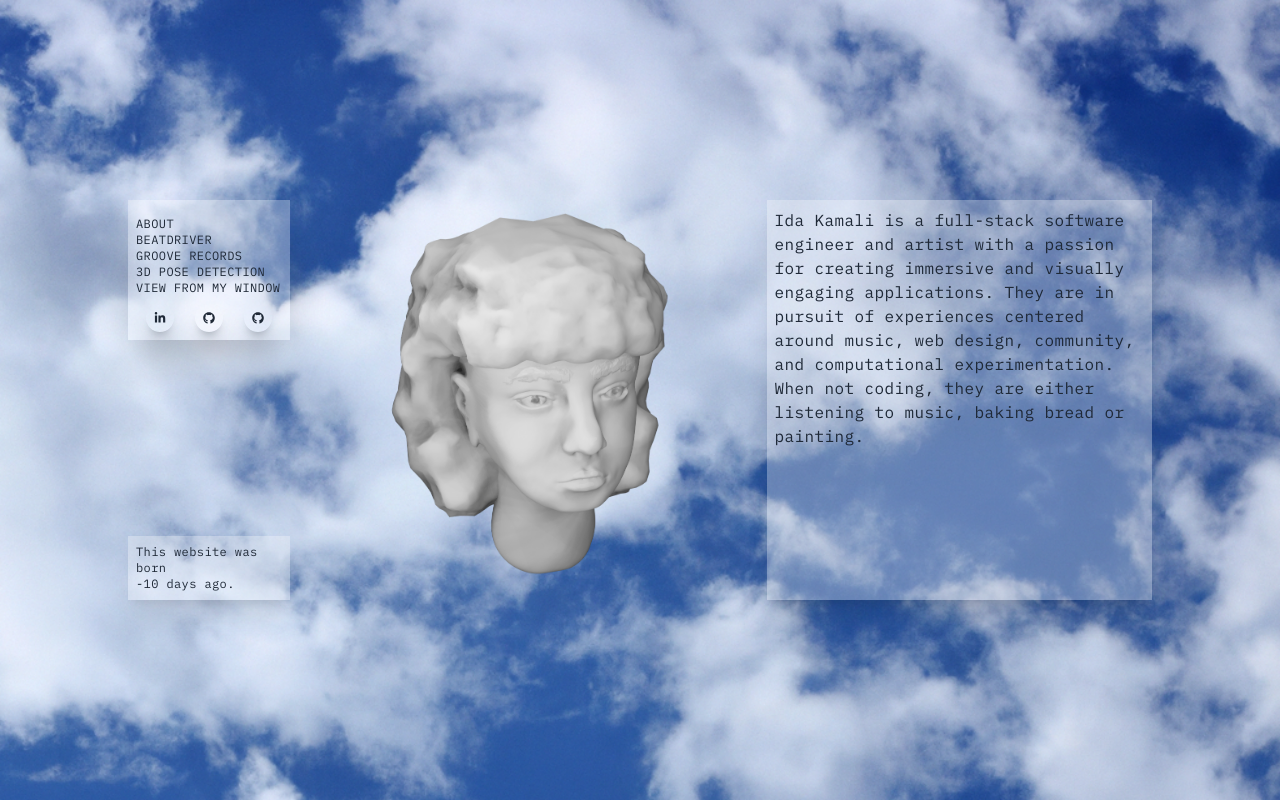
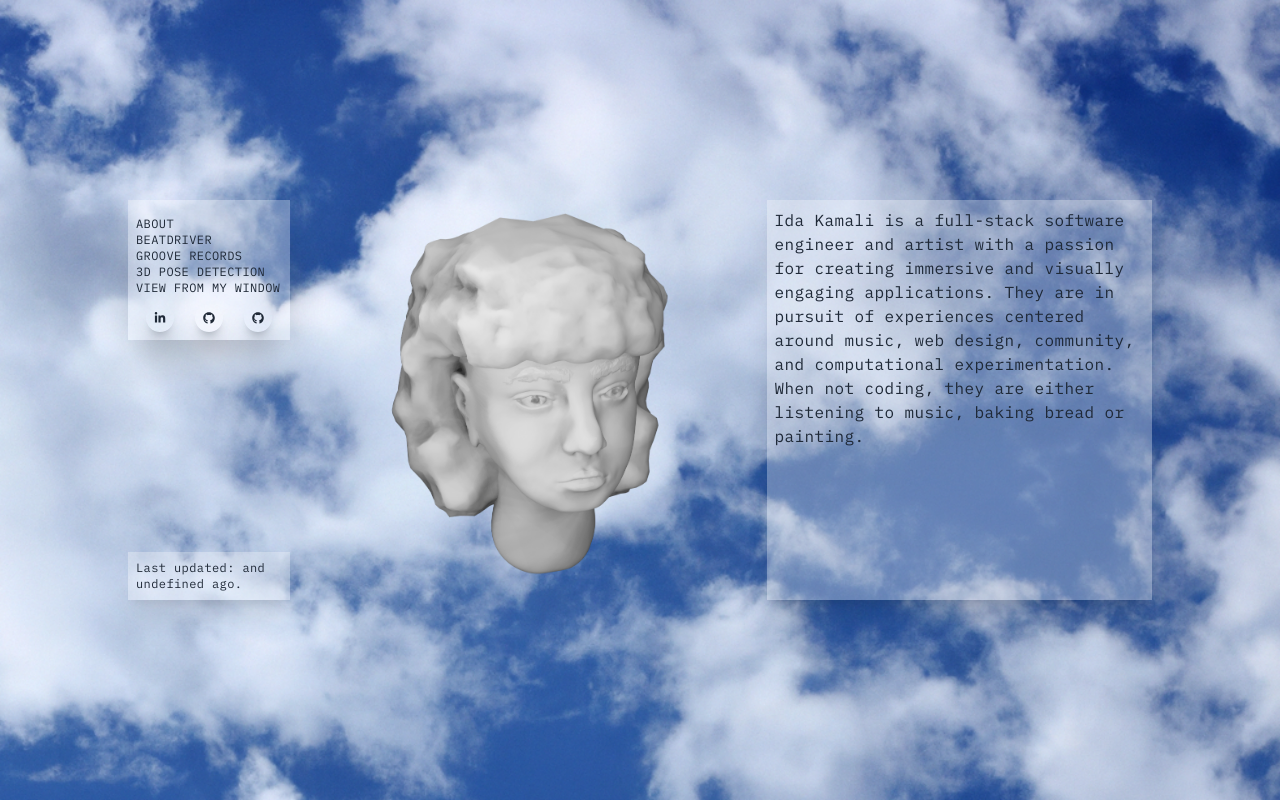
Before and after one commit to idakam/portfolio, a Next.js app: page / in a window 1280 px wide. Built offline with nearby package versions, Linux system fonts and the light colour scheme.

Commit message:
last updated function added to navbar

```diff
--- a/src/components/Navbar.jsx
+++ b/src/components/Navbar.jsx
@@ -64,7 +64,71 @@ const Navbar = () => {
     return dayDifference;
   };
 
-  updateTime();
+  // const lastUpdate = () => {
+  //   let now = new Date();
+  //   const update = new Date("Oct 24, 2023 14:25:00");
+
+  //   // To calculate the time difference of two dates
+  //   let timeDifference = now.getTime() - birth.getTime();
+
+  //   // To calculate the no. of days between two dates
+  //   let dayDifference = Math.trunc(timeDifference / (1000 * 3600 * 24));
+  // };
+
+  const lastUpdate = () => {
+    const now = new Date();
+    const update = new Date("Oct 24, 2023 14:25:00");
+
+    // Calculate the time difference in milliseconds
+    const timeDifference = now.getTime() - update.getTime();
+
+    // Calculate the days, hours, minutes, and seconds
+    const days = Math.floor(timeDifference / (1000 * 3600 * 24));
+    const hours = Math.floor(
+      (timeDifference % (1000 * 3600 * 24)) / (1000 * 3600)
+    );
+    const minutes = Math.floor((timeDifference % (1000 * 3600)) / (1000 * 60));
+    const seconds = Math.floor((timeDifference % (1000 * 60)) / 1000);
+
+    // Initialize an array to store the time parts
+    const timeParts = [];
+
+    if (days > 0) {
+      timeParts.push(`${days} day${days === 1 ? "" : "s"}`);
+    }
+
+    if (hours > 0) {
+      timeParts.push(`${hours} hour${hours === 1 ? "" : "s"}`);
+    }
+
+    if (minutes > 0) {
+      timeParts.push(`${minutes} minute${minutes === 1 ? "" : "s"}`);
+    }
+
+    if (seconds > 0) {
+      timeParts.push(`${seconds} second${seconds === 1 ? "" : "s"}`);
+    }
+
+    // Construct the sentence
+    let sentence = "Last updated: ";
+
+    if (timeParts.length === 1) {
+      sentence += timeParts[0] + " ago.";
+    } else {
+      sentence += timeParts.slice(0, -1).join(", ");
+      if (timeParts.length > 2) {
+        sentence += ",";
+      }
+      sentence += ` and ${timeParts[timeParts.length - 1]} ago.`;
+    }
+
+    return sentence;
+  };
+
+  // Example usage
+  const timeSinceLastUpdate = lastUpdate();
+  console.log(timeSinceLastUpdate);
+
   return (
     <>
       <div className="hidden md:flex h-full flex-col text-xs justify-between">
@@ -102,8 +166,7 @@ const Navbar = () => {
           </div>
         </nav>
         <div className="bg-white bg-opacity-30 p-2 shadow-xl">
-          This website was born <br></br>
-          {updateTime()} days ago.
+          {lastUpdate()}
         </div>
       </div>
       <div
```
